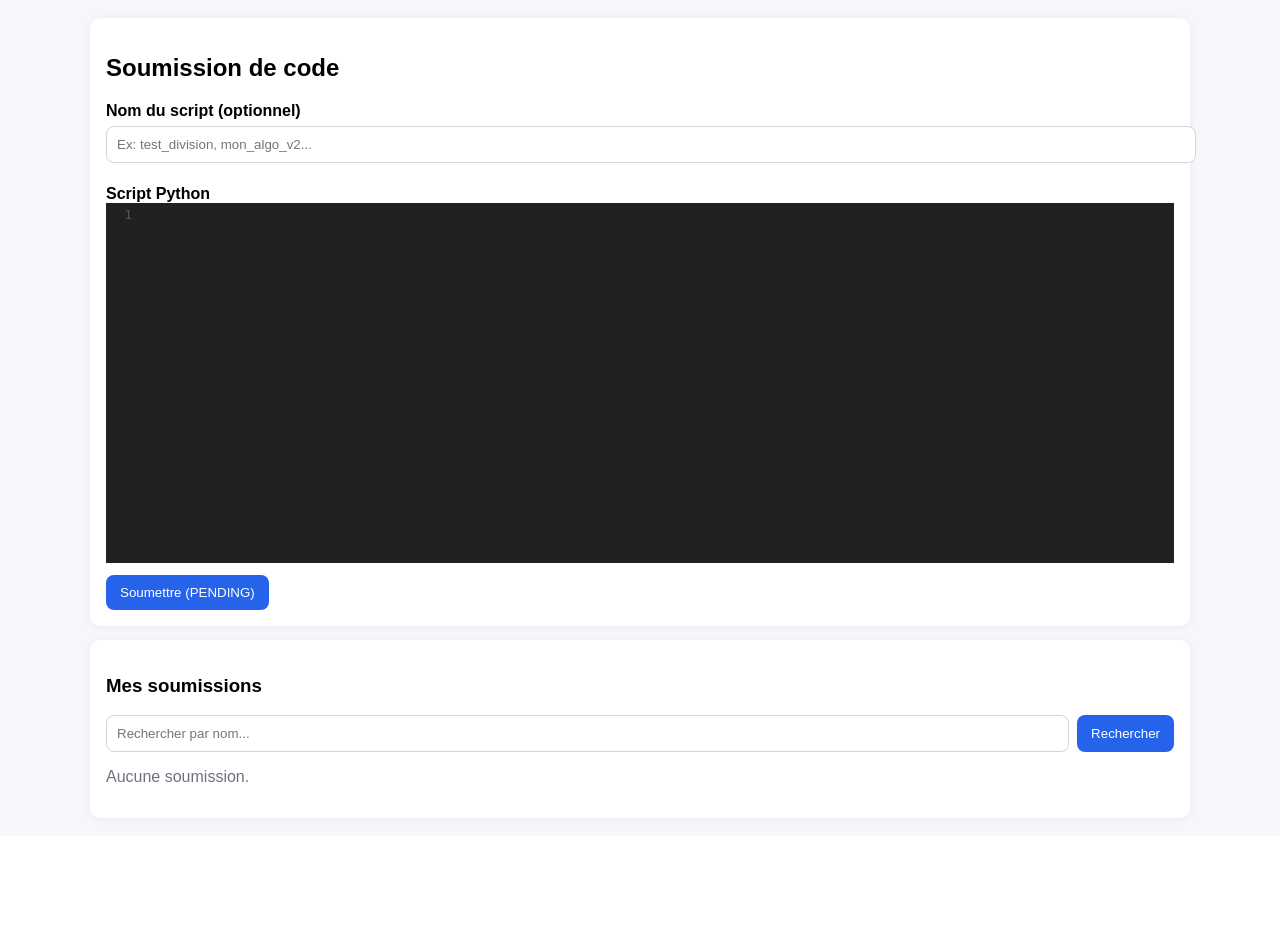
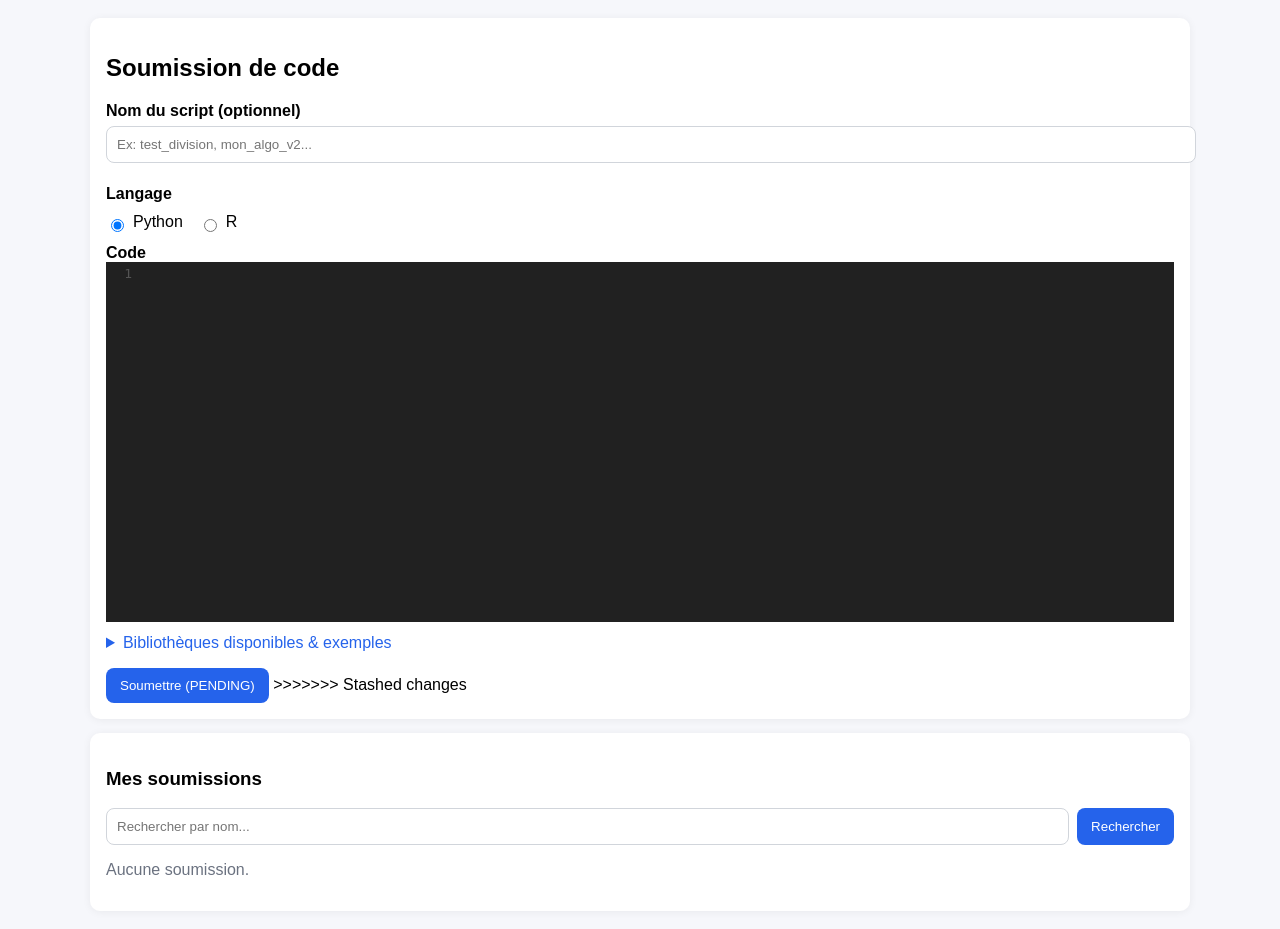
Before and after one commit to ElimranyAbdelmoumen/PET_Projet, a Flask app: page /web/submit in a window 1280 px wide. Shown: the part 107-1036 px from the top of the page. Before the commit the page ends 929 px from the top, so only its background shows below. Run offline with Flask 3, Linux system fonts and the light colour scheme; the visitor is signed in with stand-in values (Sample User, id 1); data that the repository does not hold is empty; some libraries are stand-ins or nearby versions.

Commit message:
feat: file chooser microdata + support langage R/Python (issue #6)
- DB : table microdata_files + colonne microdata_guid dans submissions
- storage/microdata/ : 2 fichiers CSV d'exemple (population, emploi)
- models/microdata.py : list_microdata_files(), get_microdata_by_guid()
- models/submission.py : create_submission accepte microdata_guid
- routes/web.py : file chooser + selection langage Python/R
- worker.py : montage fichier microdata dans sandbox + detection extension
- submit.html : dropdown fichier de donnees + radio Python/R + syntaxe R

Co-Authored-By: Claude Sonnet 4.6 <noreply@anthropic.com>

```diff
--- /dev/null
+++ b/backend/app/models/microdata.py
@@ -0,0 +1,15 @@
+from app.utils.db import fetchall, fetchone
+
+
+def list_microdata_files():
+    return fetchall(
+        "SELECT guid, name, description FROM microdata_files ORDER BY name",
+        ()
+    )
+
+
+def get_microdata_by_guid(guid):
+    return fetchone(
+        "SELECT guid, name, file_path FROM microdata_files WHERE guid=%s",
+        (guid,)
+    )
--- a/backend/app/models/submission.py
+++ b/backend/app/models/submission.py
@@ -1,14 +1,14 @@
 from app.utils.db import execute, fetchall, fetchone
 
 
-def create_submission(user_id: int, file_path: str, name: str = None):
+def create_submission(user_id: int, file_path: str, name: str = None, microdata_guid: str = None):
     row = fetchone(
         """
-        INSERT INTO submissions (user_id, name, file_path, status)
-        VALUES (%s, %s, %s, 'PENDING')
+        INSERT INTO submissions (user_id, name, file_path, microdata_guid, status)
+        VALUES (%s, %s, %s, %s, 'PENDING')
         RETURNING id, status, name
         """,
-        (user_id, name, file_path),
+        (user_id, name, file_path, microdata_guid),
     )
     return row
 
@@ -27,8 +27,8 @@ def get_submission(submission_id: int):
 def list_all_submissions():
     return fetchall(
         """
-        SELECT s.id, s.user_id, u.username, s.name, s.file_path, s.status,
-               s.stdout, s.stderr, s.exit_code, s.created_at
+        SELECT s.id, s.user_id, u.username, s.name, s.file_path, s.microdata_guid,
+               s.status, s.stdout, s.stderr, s.exit_code, s.created_at
         FROM submissions s
         JOIN users u ON u.id = s.user_id
         ORDER BY s.id DESC
@@ -39,8 +39,8 @@ def list_all_submissions():
 def get_submission_by_id(submission_id: int):
     return fetchone(
         """
-        SELECT s.id, s.user_id, u.username, s.name, s.file_path, s.status,
-               s.stdout, s.stderr, s.exit_code, s.created_at
+        SELECT s.id, s.user_id, u.username, s.name, s.file_path, s.microdata_guid,
+               s.status, s.stdout, s.stderr, s.exit_code, s.created_at
         FROM submissions s
         JOIN users u ON u.id = s.user_id
         WHERE s.id = %s
--- a/backend/app/routes/web.py
+++ b/backend/app/routes/web.py
@@ -10,6 +10,7 @@ from app.models.submission import (
     list_user_submissions,
     update_status,
 )
+from app.models.microdata import list_microdata_files
 from app.utils.authz import login_required, admin_required
 
 import os
@@ -80,12 +81,14 @@ def submit_page():
     search = request.args.get("q", "").strip() or None
     result = get_submission(sid) if sid else None
     submissions = list_user_submissions(user_id, search=search)
+    microdata_files = list_microdata_files()
     return render_template(
         "submit.html",
         username=session.get("username"),
         result=result,
         submissions=submissions,
         search=search,
+        microdata_files=microdata_files,
         error=None,
     )
 
@@ -94,33 +97,37 @@ def submit_page():
 def submit_post():
     code = request.form.get("code", "")
     name = request.form.get("name", "").strip() or None
+    microdata_guid = request.form.get("microdata_guid", "").strip() or None
+    language = request.form.get("language", "python").strip()
+
+    user_id = session["user_id"]
 
     if not code.strip():
-        user_id = session["user_id"]
         submissions = list_user_submissions(user_id)
+        microdata_files = list_microdata_files()
         return render_template(
             "submit.html",
             username=session.get("username"),
             result=None,
             submissions=submissions,
+            microdata_files=microdata_files,
             search=None,
             error="Code requis.",
         )
-
-    user_id = session["user_id"]
 
     base_dir = "/app/storage/submissions"
     os.makedirs(base_dir, exist_ok=True)
 
     ts = datetime.utcnow().strftime("%Y%m%d_%H%M%S")
     safe_name = "".join(c if c.isalnum() or c in "_-" else "_" for c in (name or "script"))
-    filename = f"user{user_id}_{ts}_{safe_name}.py"
+    ext = ".R" if language == "r" else ".py"
+    filename = f"user{user_id}_{ts}_{safe_name}{ext}"
     file_path = os.path.join(base_dir, filename)
 
     with open(file_path, "w", encoding="utf-8") as f:
         f.write(code)
 
-    created = create_submission(user_id, file_path, name=name)
+    created = create_submission(user_id, file_path, name=name, microdata_guid=microdata_guid)
     return redirect(url_for("web.submit_page", sid=created["id"]))
 
 
--- a/backend/app/templates/submit.html
+++ b/backend/app/templates/submit.html
@@ -4,7 +4,6 @@
   <meta charset="utf-8" />
   <title>Submit - PET</title>
   <link rel="stylesheet" href="{{ url_for('static', filename='css/app.css') }}">
-  <!-- CodeMirror CSS (éditeur de code) -->
   <link rel="stylesheet" href="https://cdnjs.cloudflare.com/ajax/libs/codemirror/5.65.16/codemirror.min.css" integrity="sha512-0k9R+K8Smtmq/Op8Dm3XgtYj/OEr2Zb48j1vYvk4VHKZrnk7MrmhoLQO8MuYpdPnrBxE3KRS6LNlMut5CnvUNA==" crossorigin="anonymous" referrerpolicy="no-referrer" />
   <link rel="stylesheet" href="https://cdnjs.cloudflare.com/ajax/libs/codemirror/5.65.16/theme/material-darker.min.css" integrity="sha512-3TrD4ibh5raBGnlr1JbikKpKt+0Ma5YrnNXTVR2oD4+vC4XzY/aWzB8CKztCOM8rtz6RffgJdnvRBc3pE5cAsw==" crossorigin="anonymous" referrerpolicy="no-referrer" />
 </head>
@@ -34,15 +33,71 @@
         <label for="name">Nom du script (optionnel)</label>
         <input type="text" id="name" name="name" placeholder="Ex: test_division, mon_algo_v2..." maxlength="100" style="margin-bottom:12px;">
 
-        <label for="code">Script Python</label>
+        <!-- Langage -->
+        <label for="language">Langage</label>
+        <div style="display:flex; gap:16px; margin-bottom:12px;">
+          <label style="display:flex; align-items:center; gap:6px; font-weight:normal; cursor:pointer;">
+            <input type="radio" name="language" value="python" id="lang-python" checked> Python
+          </label>
+          <label style="display:flex; align-items:center; gap:6px; font-weight:normal; cursor:pointer;">
+            <input type="radio" name="language" value="r" id="lang-r"> R
+          </label>
+        </div>
+
+        <!-- File Chooser -->
+        {% if microdata_files %}
+        <label for="microdata_guid">Fichier de données (optionnel)</label>
+        <select id="microdata_guid" name="microdata_guid" style="margin-bottom:12px;">
+          <option value="">— Aucun fichier sélectionné —</option>
+          {% for f in microdata_files %}
+          <option value="{{ f.guid }}">{{ f.name }}{% if f.description %} — {{ f.description }}{% endif %}</option>
+          {% endfor %}
+        </select>
+        <p class="hint" style="margin-top:-8px; margin-bottom:12px;">
+          Le fichier sélectionné sera disponible dans le sandbox à : <code>/work/data/&lt;nom_fichier&gt;.csv</code>
+        </p>
+        {% endif %}
+
+        <label for="code">Code</label>
         <textarea
           id="code"
           name="code"
           class="code-editor"
-          placeholder="Écrivez ici votre script Python..."
+          placeholder="Écrivez ici votre code..."
           required
         ></textarea>
-        <button type="submit">Soumettre (PENDING)</button>
+
+        <details style="margin-top:12px;">
+          <summary style="cursor:pointer; color:#2563eb;">Bibliothèques disponibles & exemples</summary>
+          <div style="margin-top:10px; padding:12px; background:#f3f4f6; border-radius:8px; font-size:14px;">
+            <p><strong>Python — bibliothèques pré-installées :</strong></p>
+            <code style="display:block; background:#1f2937; color:#e5e7eb; padding:8px; border-radius:4px; margin:8px 0;">
+              pandas, numpy, matplotlib, scikit-learn, scipy, seaborn, requests, openpyxl, rpy2
+            </code>
+            <p style="margin-top:12px;"><strong>R — packages disponibles :</strong></p>
+            <code style="display:block; background:#1f2937; color:#e5e7eb; padding:8px; border-radius:4px; margin:8px 0;">
+              stats, utils, base (packages R standards)
+            </code>
+            <p style="margin-top:12px;"><strong>Exemple Python avec fichier de données :</strong></p>
+            <pre style="background:#1f2937; color:#e5e7eb; padding:8px; border-radius:4px; font-size:12px; overflow-x:auto;">import pandas as pd
+
+df = pd.read_csv("/work/data/population_sample.csv")
+result = df.describe()
+print(result)</pre>
+            <p style="margin-top:12px;"><strong>Exemple R avec fichier de données :</strong></p>
+            <pre style="background:#1f2937; color:#e5e7eb; padding:8px; border-radius:4px; font-size:12px; overflow-x:auto;">df <- read.csv("/work/data/population_sample.csv")
+summary(df)
+cat("Moyenne age:", mean(df$age), "\n")</pre>
+            <p style="margin-top:12px;"><strong>Capture automatique des résultats Python :</strong></p>
+            <ul style="margin:8px 0; padding-left:20px;">
+              <li>Les variables <code>result</code>, <code>output</code>, <code>df</code>, <code>data</code> sont automatiquement affichées</li>
+              <li>Utilisez <code># @output</code> pour marquer une variable à afficher</li>
+            </ul>
+          </div>
+        </details>
+
+        <button type="submit" style="margin-top:16px;">Soumettre (PENDING)</button>
+>>>>>>> Stashed changes
       </form>
     </div>
 
@@ -109,6 +164,7 @@
   <!-- CodeMirror JS -->
   <script src="https://cdnjs.cloudflare.com/ajax/libs/codemirror/5.65.16/codemirror.min.js" integrity="sha512-zgQd1wXBGWYTkU9Xh8HMScVYAVpTuikkK9nw2Z5arZvEHCrx0+5RTbf1nthzkibPA9BREAVUSAX9AFgmpSHaHQ==" crossorigin="anonymous" referrerpolicy="no-referrer"></script>
   <script src="https://cdnjs.cloudflare.com/ajax/libs/codemirror/5.65.16/mode/python/python.min.js" integrity="sha512-QtOzMs+9uW9/LPvd2zY+W3YVaVg2LUaI4mQjbEh6z6DdobvOWxmXjke5SMyHnkNldYzALuP0tqgcDRdrUsTolw==" crossorigin="anonymous" referrerpolicy="no-referrer"></script>
+  <script src="https://cdnjs.cloudflare.com/ajax/libs/codemirror/5.65.16/mode/r/r.min.js" crossorigin="anonymous" referrerpolicy="no-referrer"></script>
 
   <script>
     (function() {
@@ -126,6 +182,13 @@
 
       editor.setSize("100%", 360);
 
+      // Changer le mode syntaxique selon le langage sélectionné
+      document.querySelectorAll('input[name="language"]').forEach(function(radio) {
+        radio.addEventListener("change", function() {
+          editor.setOption("mode", this.value === "r" ? "r" : "python");
+        });
+      });
+
       var form = document.getElementById("submit-form");
       if (form) {
         form.addEventListener("submit", function() {
```
Also changed, not shown: db/init.sql (+10 -0 lines), runner_worker/worker.py (+39 -16 lines), storage/microdata/emploi_enquete.csv (added), storage/microdata/population_sample.csv (added).
